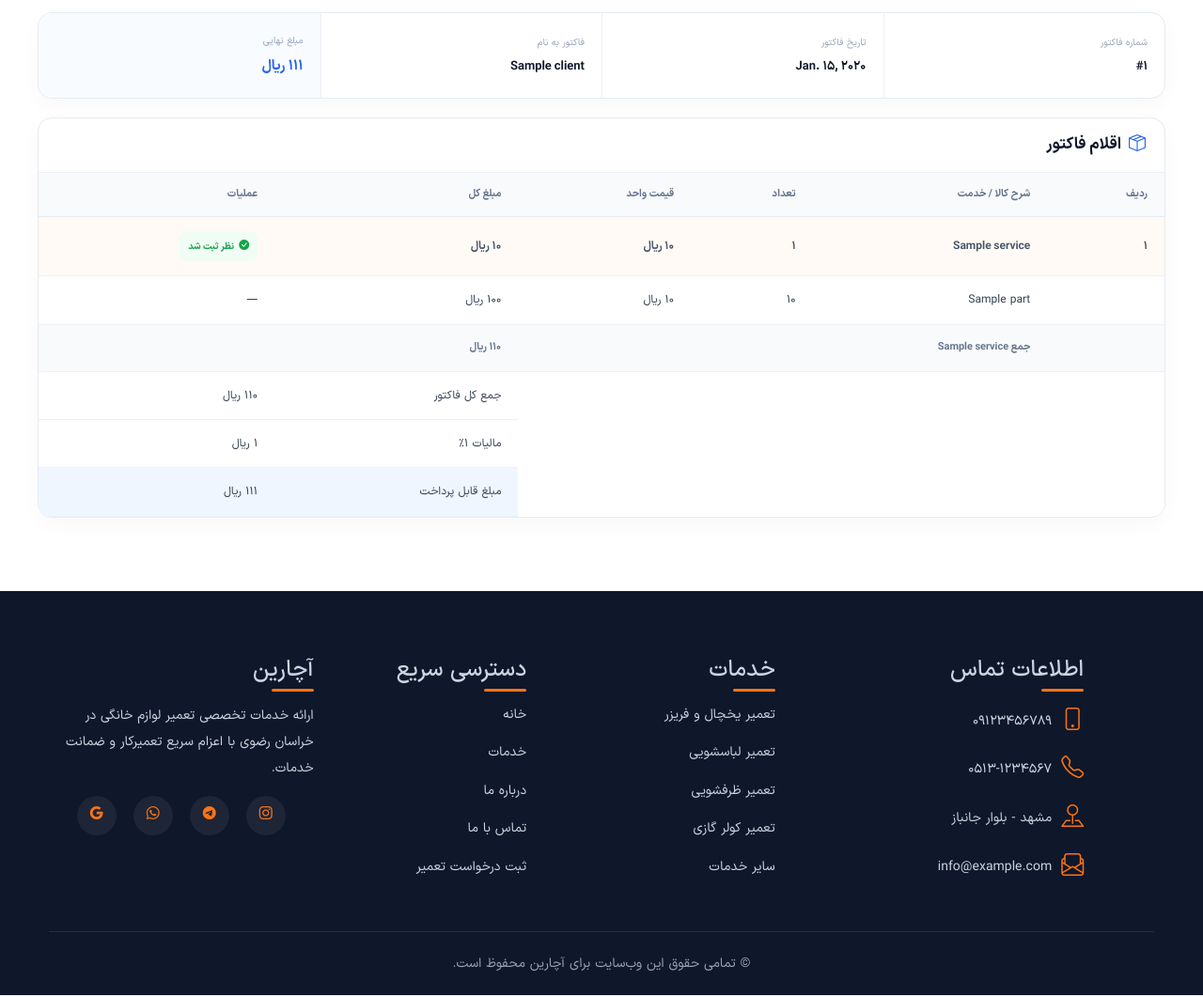
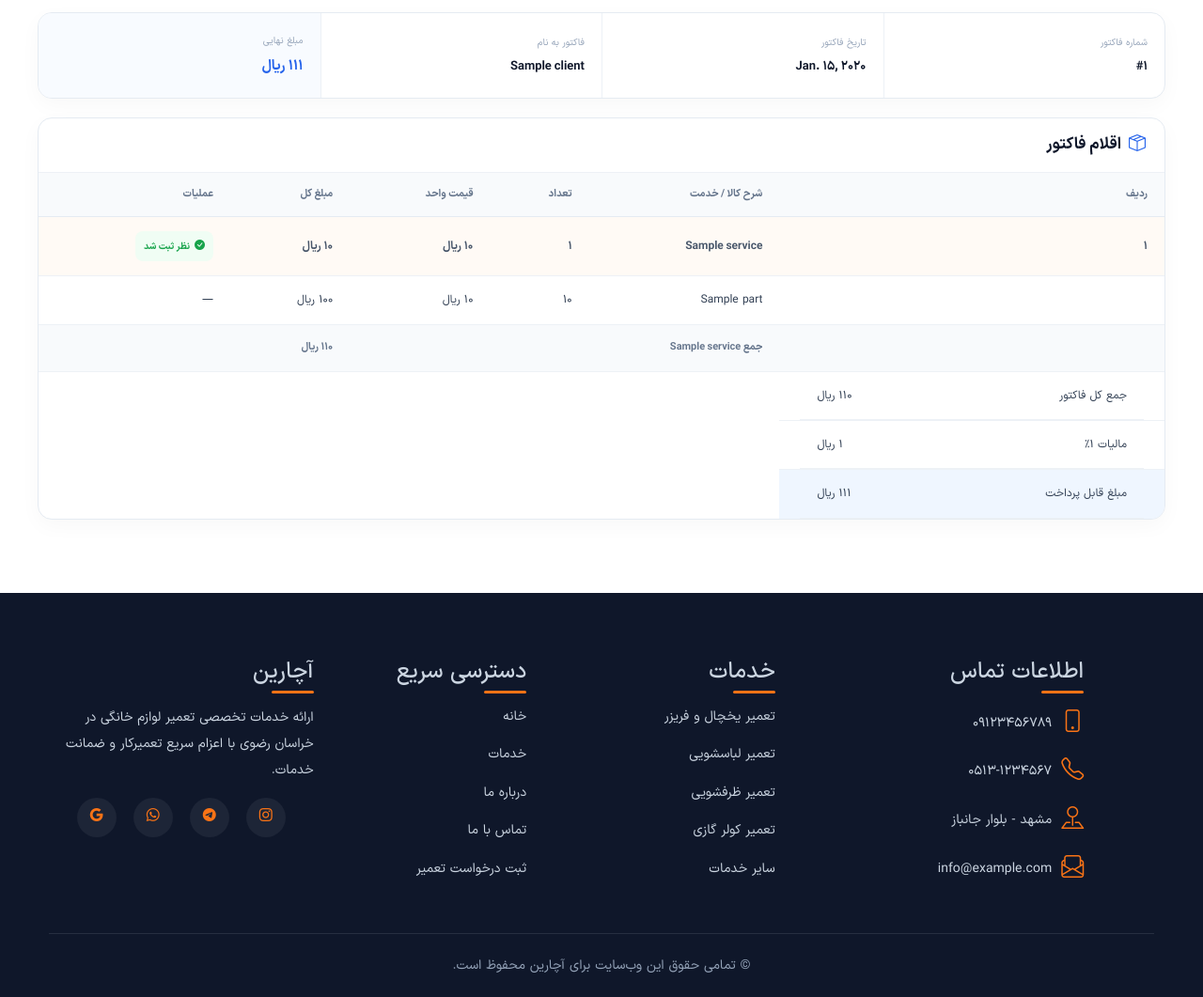
Before and after one commit to Fs310/acharin, a Django app: page /accounts/detail_history/1 in a window 1280 px wide. Shown: the part 264-1325 px from the top of the page at 94% size. Run offline with Django 5.2, Linux system fonts and the light colour scheme; a user stored in the database is signed in; tables that the repository leaves empty hold one stand-in row (values such as "Sample post"); some libraries are stand-ins or nearby versions.

Commit message:
Improve invoice totals layout without changing header or breadcrumb

```diff
--- a/static/css/comment-page.css
+++ b/static/css/comment-page.css
@@ -28,4 +28,41 @@
         margin-bottom: 20px;
     }
 
+    /* ===================== جمع‌بندی فاکتور — فقط دسکتاپ ===================== */
+    .invoice-page .invoice-summary-group .sum-row {
+        display: grid;
+        grid-template-columns: minmax(0, 1fr) auto;
+        align-items: center;
+        width: 100%;
+        min-height: 48px;
+        padding: 0 22px;
+        box-sizing: border-box;
+    }
+
+    .invoice-page .invoice-summary-group .sum-row td[colspan="4"] {
+        display: none;
+    }
+
+    .invoice-page .invoice-summary-group .sum-row td:nth-child(5) {
+        grid-column: 1;
+        padding: 9px 0;
+        border-bottom: none;
+        text-align: right;
+    }
+
+    .invoice-page .invoice-summary-group .sum-row td:nth-child(6) {
+        grid-column: 2;
+        padding: 9px 0;
+        border-bottom: none;
+        text-align: left;
+        white-space: nowrap;
+    }
+
+    .invoice-page .invoice-summary-group .sum-row:not(:last-child) {
+        border-bottom: 1px solid #edf1f6;
+    }
+
+    .invoice-page .invoice-summary-group .sum-row.total-row {
+        background: #eff6ff;
+    }
 }
```
